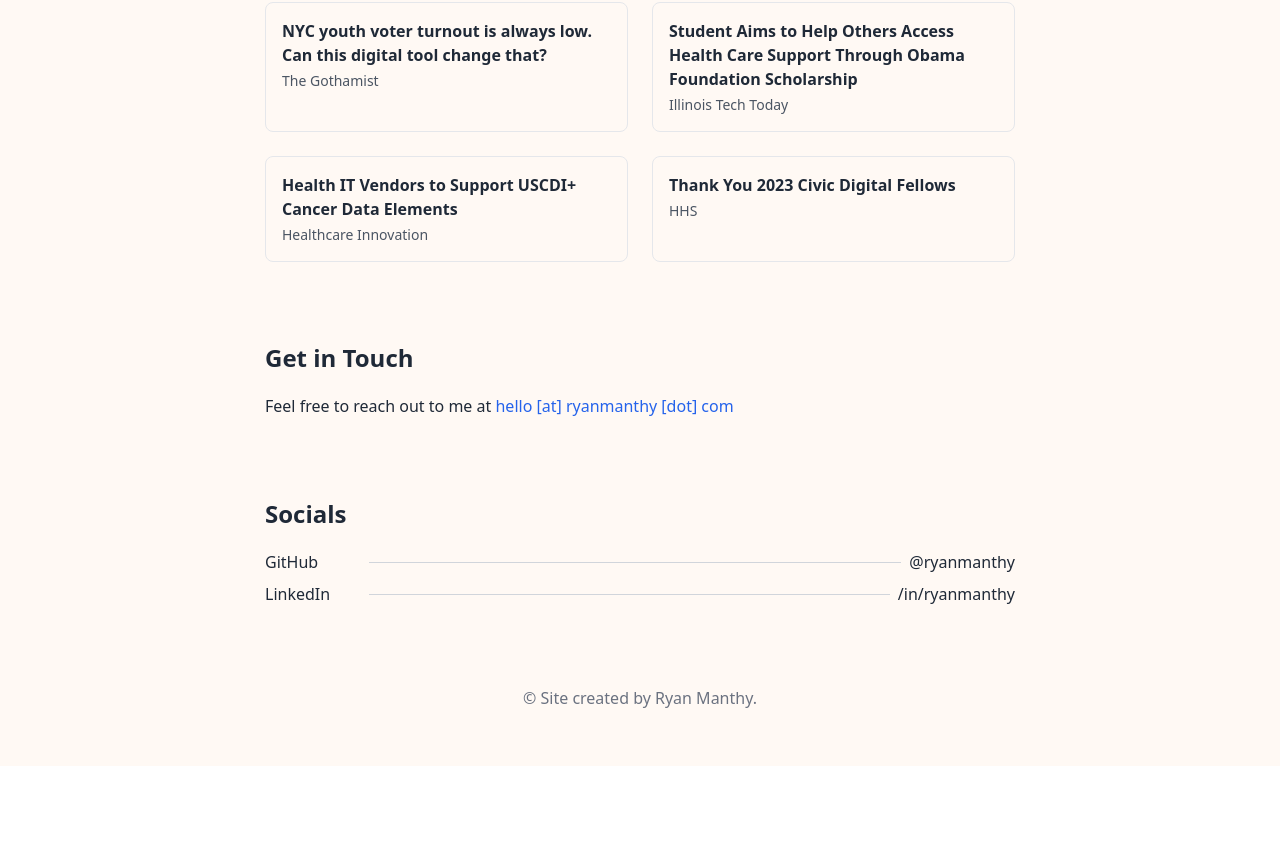
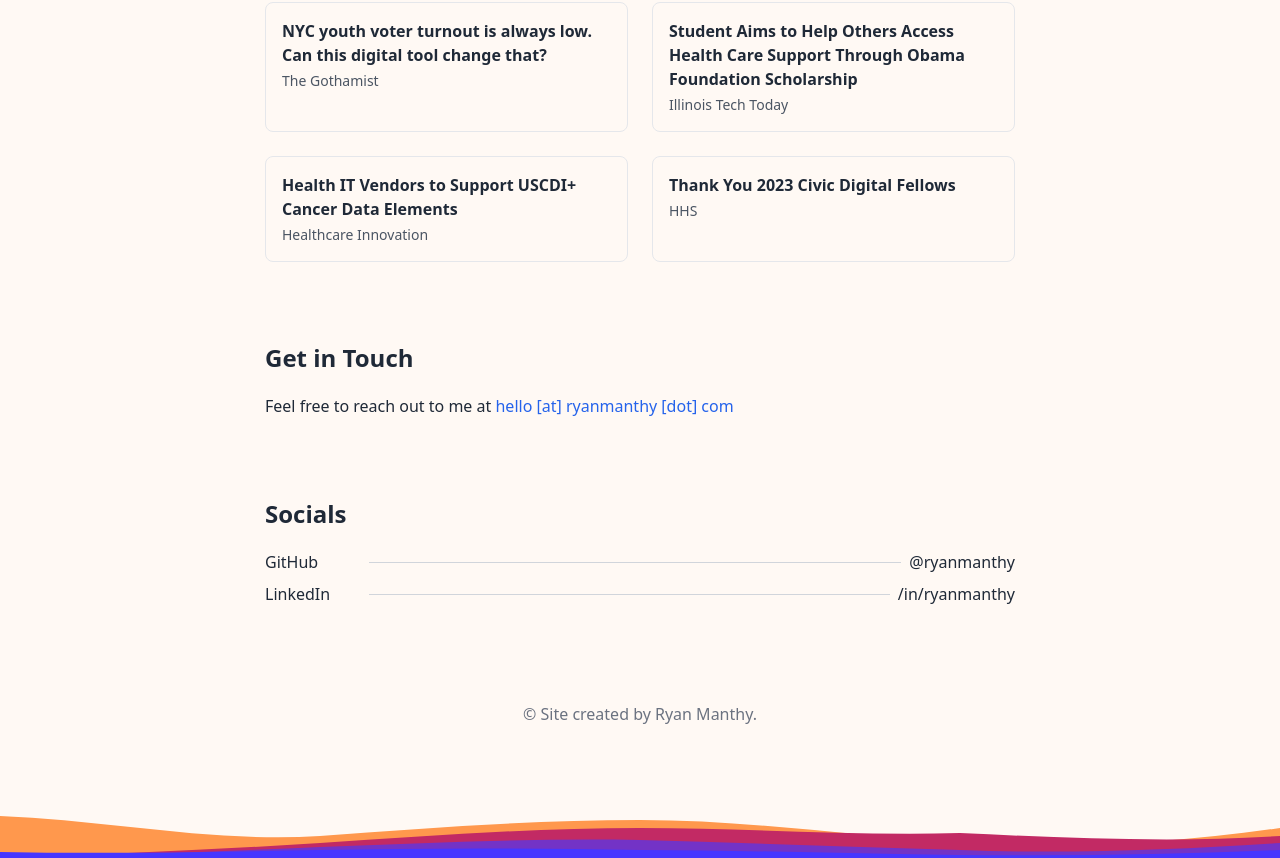
Before and after one commit to ryanmanthy/PersonalSite, a Next.js app in the folder personalsite/: page / in a window 1280 px wide. Shown: the part 1368-2226 px from the top of the page. Before the commit the page ends 2134 px from the top, so only its background shows below. Built offline with nearby package versions, Linux system fonts and the light colour scheme.

Commit message:
footer pretty

```diff
--- a/personalsite/package.json
+++ b/personalsite/package.json
@@ -12,7 +12,7 @@
     "analytics": "vercel/analytics",
     "lucide-react": "^0.453.0",
     "mui": "^0.0.1",
-    "next": "15.0.1",
+    "next": "^15.2.4",
     "react": "19.0.0-rc-69d4b800-20241021",
     "react-dom": "19.0.0-rc-69d4b800-20241021",
     "vercel": "^37.12.1"
--- a/personalsite/src/app/page.tsx
+++ b/personalsite/src/app/page.tsx
@@ -91,7 +91,6 @@
   }, [isHovered, color])
 
   return (
-
     <Link href={url} className="block h-full">
       <div
         className="p-4 rounded-lg transition-all duration-300 ease-in-out
@@ -134,8 +133,8 @@
   }, [])
 
   return (
-
-    <div className="min-h-screen bg-[#FFF9F4] flex flex-col items-center py-[max(7vh,2.5rem)] px-[max(7vw,1.25rem)] font-sans text-gray-800">
+    <div className="min-h-screen bg-[#FFF9F4] font-sans text-gray-800">
+      <div className="flex flex-col items-center py-[max(7vh,2.5rem)] px-[max(7vw,1.25rem)]">
         <div className="w-full max-w-[750px]">
           <header className="flex justify-between items-center mb-20 transition-all duration-1000 ease-out">
             <h1 className="text-3xl font-bold">Ryan Manthy </h1>
@@ -265,11 +264,23 @@
               </div>
             </section>
           </main>
+
+          <footer className="mt-20 text-center text-gray-500 transition-all duration-1000 ease-out delay-1500 w-full">
+            <div className="relative z-10 py-4">
+              <p>&copy; Site created by Ryan Manthy.</p>
             </div>
-      <footer className="mt-20 text-center text-gray-500 transition-all duration-1000 ease-out delay-1500">
-        <p>&copy; Site created by Ryan Manthy.</p>
           </footer>
         </div>
+      </div>
 
+      <div className="w-full overflow-hidden" style={{ height: '60px' }}>
+        <svg className="absolute left-0 right-0 w-full" height="60" width="100%" preserveAspectRatio="none" viewBox="0 0 1440 60" xmlns="http://www.w3.org/2000/svg">
+          <path d="M0 60H1440V30C1320 45 1200 52 1080 45C960 38 840 22 720 22C600 22 480 30 360 38C240 45 120 22 0 18V60Z" fill="#FF984D" />
+          <path d="M0 60H1440V38C1320 45 1200 40 1080 35C960 38 840 30 720 30C600 30 480 38 360 45C240 52 120 56 0 60V60Z" fill="#C22A64" />
+          <path d="M0 60H1440V45C1320 52 1200 56 1080 52C960 49 840 45 720 42C600 40 480 45 360 49C240 54 120 57 0 60V60Z" fill="#7333C6" />
+          <path d="M0 60H1440V52C1320 57 1200 58 1080 57C960 56 840 52 720 52C600 50 480 50 360 52C240 54 120 56 0 54V60Z" fill="#4636FF" />
+        </svg>
+      </div>
+    </div>
   )
 }
```
Also changed, not shown: 1 other file (tests, documents, lock files or other folders). Lines whose indentation alone changed are shown as unchanged.
